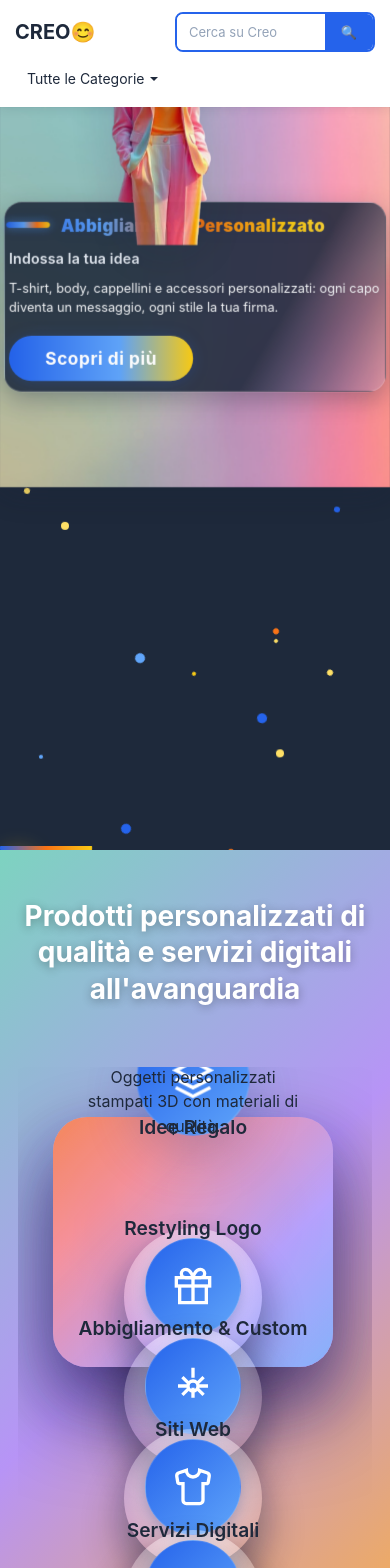
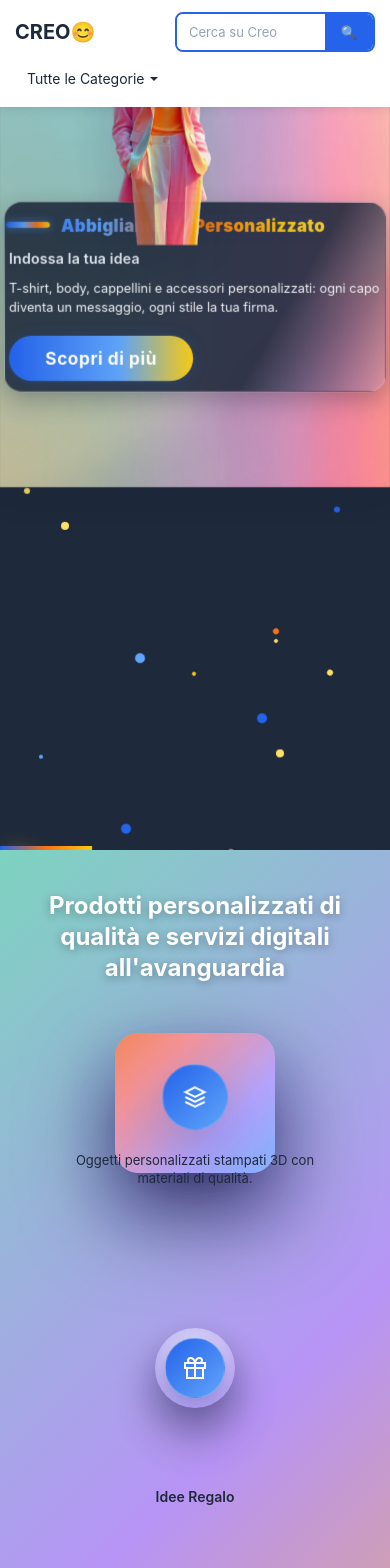
Before and after one commit to Razzinn/Art.E, a React (Vite) app in the folder Art.e_proj/: page / in a window 390 px wide. Shown: the top 1568 px of the page. Built offline with nearby package versions, Linux system fonts and the light colour scheme.

Commit message:
fix offers

```diff
--- a/Art.e_proj/src/components/Offers.css
+++ b/Art.e_proj/src/components/Offers.css
@@ -1,5 +1,5 @@
 .offers {
-  padding: 80px 0;
+  padding: 60px 0 40px 0; /* Ridotto padding verticale */
   position: relative;
   /* Transizione più lunga e fluida per eliminare cambi repentini */
   transition: background 4s cubic-bezier(0.25, 0.1, 0.25, 1);
@@ -82,11 +82,11 @@
 
 .offers-title {
   text-align: center;
-  font-size: clamp(28px, 4vw, 42px);
+  font-size: clamp(24px, 3.5vw, 36px); /* Ridotto font-size */
   font-weight: 700;
   color: #ffffff;
   text-shadow: 0 2px 10px rgba(0,0,0,0.3);
-  margin: 0 0 60px;
+  margin: 0 0 40px; /* Ridotto margin-bottom */
   line-height: 1.3;
   max-width: 900px;
   margin-left: auto;
@@ -95,10 +95,10 @@
 
 .services-grid {
   display: grid;
-  grid-template-columns: repeat(3, 1fr);
-  grid-template-rows: repeat(2, 1fr);
-  gap: 60px 40px;
-  max-width: 1000px;
+  grid-template-columns: repeat(4, 1fr); /* 4 colonne per 4 card */
+  grid-template-rows: 1fr; /* Una sola riga */
+  gap: 30px 25px; /* Gap ottimizzato per 4 card */
+  max-width: 1000px; /* Aumentata larghezza per 4 card */
   margin: 0 auto;
   will-change: auto; /* Evita GPU acceleration non necessaria */
 }
@@ -108,7 +108,7 @@
   padding: 0;
   text-align: center;
   width: 100%;
-  height: 340px;
+  height: 320px; /* Aumentata altezza per avere più spazio */
   display: flex;
   justify-content: center;
   align-items: flex-start;
@@ -135,10 +135,10 @@
 .service-card::before {
   content: '';
   position: absolute;
-  top: 48px;
+  top: clamp(50px, 8vh, 70px); /* Dinamico basato sull'altezza viewport */
   left: 50%;
-  width: 138px;
-  height: 138px;
+  width: clamp(100px, 15vw, 130px); /* Dinamico basato sulla larghezza viewport */
+  height: clamp(100px, 15vw, 130px); /* Mantiene proporzione quadrata */
   background: radial-gradient(circle at 50% 35%, rgba(255, 255, 255, 0.75) 0%, rgba(255, 255, 255, 0.35) 48%, rgba(255, 255, 255, 0.05) 78%);
   border-radius: 50%;
   transform: translateX(-50%);
@@ -168,10 +168,10 @@
 .service-card::after {
   content: '';
   position: absolute;
-  top: 74px;
+  top: clamp(70px, 12vh, 95px); /* Centrato rispetto al ::before dinamico */
   left: 50%;
-  width: 220px;
-  height: 220px;
+  width: clamp(180px, 25vw, 210px); /* Proporzionato */
+  height: clamp(180px, 25vw, 210px); /* Proporzionato */
   background: radial-gradient(circle at 50% 30%, rgba(255, 255, 255, 0.18) 0%, rgba(28, 45, 98, 0.22) 55%, rgba(3, 6, 20, 0) 80%);
   border-radius: 50%;
   transform: translateX(-50%) translateY(12px) scale(0.75);
@@ -183,10 +183,10 @@
 
 .service-card:is(:hover, :has(.service-icon:hover))::before,
 .service-card--active::before {
-  top: 36px;
-  width: 280px;
-  height: 250px;
-  border-radius: 34px;
+  top: clamp(20px, 4vh, 35px); /* Hover dinamico */
+  width: clamp(220px, 35vw, 280px); /* Espansione dinamica */
+  height: clamp(200px, 30vh, 250px); /* Espansione dinamica */
+  border-radius: clamp(24px, 4vw, 36px);
   opacity: 1;
   background: linear-gradient(135deg, rgba(255, 122, 122, 0.88), rgba(104, 176, 255, 0.92));
   box-shadow: 0 40px 88px rgba(6, 9, 24, 0.6), 0 30px 60px rgba(44, 71, 146, 0.38);
@@ -219,12 +219,12 @@
 
 .service-icon {
   position: absolute;
-  top: 70px;
+  top: clamp(100px, 15.5vh, 135px); /* Centro del background: 50px + (100px/2) = 100px, ecc. */
   left: 50%;
-  width: 96px;
-  height: 96px;
+  width: clamp(60px, 10vw, 85px); /* Dimensione dinamica */
+  height: clamp(60px, 10vw, 85px); /* Mantiene proporzione quadrata */
   margin: 0;
-  transform: translateX(-50%);
+  transform: translate(-50%, -50%); /* Centra sia orizzontale che verticale */
   background: linear-gradient(135deg, var(--brand), var(--brand-light));
   border-radius: 50%;
   border: 1px solid rgba(225, 227, 232, 0.18);
@@ -241,15 +241,15 @@
 
 .service-card:is(:hover, :has(.service-icon:hover)) .service-icon,
 .service-card--active .service-icon {
-  top: 36%;
+  top: clamp(40%, 45%, 50%); /* Centrata dinamicamente nell'hover */
   transform: translate(-50%, -50%) scale(1.18);
   box-shadow: 0 18px 44px rgba(44, 71, 146, 0.28);
 }
 
 .service-icon svg {
   position: relative;
-  width: 40px;
-  height: 40px;
+  width: clamp(24px, 4vw, 36px); /* Proporzionato alla dimensione dell'icona */
+  height: clamp(24px, 4vw, 36px); /* Proporzionato alla dimensione dell'icona */
   transition: all 0.6s ease;
   transition-delay: 0.32s;
   will-change: transform;
@@ -262,14 +262,14 @@
 
 .service-title {
   position: absolute;
-  bottom: 6vw;
+  bottom: 40px; /* Posizione fissa dal basso per evitare sovrapposizioni */
   left: 50%;
   transform: translateX(-50%);
-  font-size: 20px;
+  font-size: 18px; /* Ridotto font-size per card più piccole */
   font-weight: 600;
   color: var(--text);
   margin: 0;
-  width: calc(100% - 40px);
+  width: calc(100% - 30px); /* Ridotta larghezza per migliore spaziatura */
   text-align: center;
   opacity: 1;
   transition: all 0.4s ease;
@@ -285,17 +285,17 @@
 
 .service-description {
   position: absolute;
-  width: min(280px, calc(100% - 96px));
-  top: clamp(168px, 47%, 212px);
+  width: min(240px, calc(100% - 80px)); /* Ridotta larghezza per card più piccole */
+  top: clamp(180px, 65%, 220px); /* Spostata più in basso per evitare sovrapposizione */
   left: 50%;
   transform: translate(-50%, 0);
   opacity: 0;
   visibility: hidden;
-  font-size: 0.95rem;
+  font-size: 0.9rem; /* Ridotto font-size */
   color: var(--text);
-  line-height: 1.55;
-  padding: 22px 24px;
-  border-radius: 18px;
+  line-height: 1.5; /* Ridotta interlinea */
+  padding: 18px 20px; /* Ridotto padding */
+  border-radius: 16px; /* Ridotto border-radius */
   margin: 0 auto;
   text-align: center;
   transition: all 0.4s ease, visibility 0s 0.4s;
@@ -315,78 +315,186 @@
   pointer-events: auto;
 }
 
-/* Responsive design */
+/* Responsive design ottimizzato */
+@media (max-width: 1100px) {
+  .services-grid {
+    grid-template-columns: repeat(2, 1fr); /* 2x2 su tablet grandi */
+    grid-template-rows: repeat(2, 1fr);
+    gap: clamp(20px, 3vw, 30px);
+    max-width: 650px;
+  }
+
+  .service-card {
+    height: clamp(260px, 38vh, 320px); /* Altezza dinamica maggiore */
+  }
+}
+
 @media (max-width: 900px) {
   .services-grid {
-    grid-template-columns: repeat(2, 1fr);
-    grid-template-rows: repeat(3, 1fr);
-    gap: 30px;
+    grid-template-columns: repeat(2, 1fr); /* 2x2 su tablet */
+    grid-template-rows: repeat(2, 1fr);
+    gap: clamp(15px, 2.5vw, 25px);
   }
 
   .offers-container {
-    padding: 0 30px;
+    padding: 0 clamp(20px, 4vw, 40px);
   }
 
   .service-card {
-    height: 300px;
+    height: clamp(240px, 35vh, 300px); /* Altezza dinamica per tablet aumentata */
+  }
+
+  .service-title {
+    bottom: clamp(25px, 4vh, 35px);
+    font-size: clamp(14px, 2.2vw, 18px);
   }
 }
 
 @media (max-width: 600px) {
   .offers {
-    padding: 48px 0 64px;
+    padding: 40px 0 48px; /* Valori fissi più affidabili */
   }
 
   .offers-container {
-    padding: 0 18px;
+    padding: 0 20px;
   }
 
   .services-grid {
     display: flex;
-    flex-direction: column;
-    gap: 32px;
-    max-height: calc(82vh - 120px);
-    overflow-y: auto;
-    padding-right: 4px;
-    scroll-snap-type: y mandatory;
-    -webkit-overflow-scrolling: touch;
-    scrollbar-width: none;
+    flex-direction: column; /* Colonna singola su mobile */
+    gap: 25px;
+    max-height: none;
+    overflow-y: visible;
+    padding-right: 0;
+    scroll-snap-type: none;
+  }
+
+  .service-card {
+    height: 260px; /* Altezza fissa maggiore per mobile */
+    padding: 20px 15px 0;
+  }
+
+  /* Posizioni fisse e semplici per mobile */
+  .service-card::before {
+    top: 45px !important;
+    width: 90px !important;
+    height: 90px !important;
+  }
+
+  .service-card::after {
+    top: 65px !important;
+    width: 150px !important;
+    height: 150px !important;
+  }
+
+  .service-icon {
+    top: 90px !important; /* Centro del background: 45px + (90px/2) = 90px */
+    width: 70px !important;
+    height: 70px !important;
+    transform: translate(-50%, -50%) !important; /* Centra perfettamente */
+  }
+
+  .service-icon svg {
+    width: 28px !important;
+    height: 28px !important;
+  }
+
+  .service-title {
+    bottom: 25px;
+    font-size: 15px;
+    font-weight: 600;
+  }
+
+  /* Hover effects semplificati per mobile */
+  .service-card:is(:hover, :has(.service-icon:hover))::before,
+  .service-card--active::before {
+    top: 25px !important;
+    width: 180px !important;
+    height: 160px !important;
+    border-radius: 24px !important;
+  }
+
+  .service-card:is(:hover, :has(.service-icon:hover)) .service-icon,
+  .service-card--active .service-icon {
+    top: 35% !important;
+    transform: translate(-50%, -50%) scale(1.1) !important; /* Scale ridotto */
+  }
+
+  .service-description {
+    top: 180px; /* Spostata più in basso */
+    max-width: 90%;
+    font-size: 13px;
+    line-height: 1.4;
+    padding: 15px;
+  }
+
+  .service-card--active .service-description {
+    top: 65% !important;
+    transform: translate(-50%, -50%);
+    width: calc(100% - 40px);
   }
 
   .services-grid::-webkit-scrollbar {
     display: none;
   }
+}
 
+/* Media query per schermi molto piccoli - valori fissi */
+@media (max-width: 400px) {
   .service-card {
-    padding: 24px 20px 0;
-    height: clamp(280px, 64vh, 360px);
-    scroll-snap-align: center;
+    height: 240px; /* Altezza fissa maggiore per schermi piccoli */
   }
 
   .service-card::before {
-    top: 60px;
+    top: 40px !important;
+    width: 80px !important;
+    height: 80px !important;
+  }
+
+  .service-card::after {
+    top: 55px !important;
+    width: 130px !important;
+    height: 130px !important;
+  }
+
+  .service-icon {
+    top: 80px !important; /* Centro del background: 40px + (80px/2) = 80px */
+    width: 60px !important;
+    height: 60px !important;
+    transform: translate(-50%, -50%) !important; /* Centra perfettamente */
+  }
+
+  .service-icon svg {
+    width: 24px !important;
+    height: 24px !important;
   }
 
   .service-title {
-    bottom: 24vw;
-    font-size: 1.2rem;
+    font-size: 14px;
+    bottom: 20px;
   }
 
-  .service-description {
-    top: clamp(220px, 66vw, 300px);
-    max-width: 280px;
-    font-size: 1rem;
-    line-height: 1.55;
-    padding: 22px 26px 26px;
+  .offers-container {
+    padding: 0 15px;
   }
 
-  .service-card--active .service-icon {
-    top: 32%;
+  /* Hover semplificato per schermi piccoli */
+  .service-card:is(:hover, :has(.service-icon:hover))::before,
+  .service-card--active::before {
+    top: 20px !important;
+    width: 160px !important;
+    height: 140px !important;
+  }
+}
+
+/* Ottimizzazione per schermi ultra-wide */
+@media (min-width: 1400px) {
+  .services-grid {
+    max-width: 1200px;
+    gap: 35px;
   }
 
-  .service-card--active .service-description {
-    top: 68%;
-    transform: translate(-50%, -50%);
-    width: calc(100% - 56px);
+  .service-card {
+    height: 320px;
   }
 }
--- a/Art.e_proj/src/components/Offers.jsx
+++ b/Art.e_proj/src/components/Offers.jsx
@@ -30,20 +30,6 @@ const SERVICE_ITEMS = [
     ),
   },
   {
-    title: 'Restyling Logo',
-    description: 'Rinnova la tua identità aziendale con logo moderni.',
-    slug: 'restyling-logo',
-    icon: (
-      <svg viewBox="0 0 24 24" fill="none" stroke="currentColor" strokeWidth="2">
-        <circle cx="12" cy="12" r="3" />
-        <path d="M12 1v6m0 6v6" />
-        <path d="M21 12h-6m-6 0H3" />
-        <path d="M18.36 6.64l-4.24 4.24m-4.24 0L5.64 6.64" />
-        <path d="M18.36 17.36l-4.24-4.24m-4.24 0l-4.24 4.24" />
-      </svg>
-    ),
-  },
-  {
     title: 'Abbigliamento & Custom',
     description: 'T-Shirt, felpe e accessori personalizzabili.',
     slug: 'abbigliamento-e-custom',
@@ -54,7 +40,7 @@ const SERVICE_ITEMS = [
     ),
   },
   {
-    title: 'Siti Web',
+    title: 'Siti Web & App',
     description: 'Siti e app professionali responsive e ottimizzati SEO.',
     slug: null,
     icon: (
@@ -65,16 +51,6 @@ const SERVICE_ITEMS = [
         <line x1="2" y1="9" x2="22" y2="9" />
         <circle cx="6.5" cy="6.5" r=".5" />
         <circle cx="9.5" cy="6.5" r=".5" />
-      </svg>
-    ),
-  },
-  {
-    title: 'Servizi Digitali',
-    description: 'Digital marketing, social media management e grafica pubblicitaria.',
-    slug: 'servizi-digitali',
-    icon: (
-      <svg viewBox="0 0 24 24" fill="none" stroke="currentColor" strokeWidth="2">
-        <path d="M12 2l3.09 6.26L22 9.27l-5 4.87 1.18 6.88L12 17.77l-6.18 3.25L7 14.14 2 9.27l6.91-1.01L12 2z" />
       </svg>
     ),
   },
--- a/Art.e_proj/src/data/serviceSections.js
+++ b/Art.e_proj/src/data/serviceSections.js
@@ -1,13 +1,4 @@
 export const SERVICE_SECTIONS = [
-  {
-    id: 'logo',
-    slug: 'restyling-logo',
-    title: 'Restyling Logo',
-    subtitle: 'Rinnova la tua identità visiva',
-    description:
-      'Raccontaci la storia del tuo brand, gli elementi da mantenere e le nuove direzioni estetiche che vorresti esplorare.',
-    heroNote: 'Carica il logo attuale, eventuali bozzetti o moodboard di riferimento.',
-  },
   {
     id: 'pranks',
     slug: 'regali-e-prank',
@@ -26,15 +17,6 @@ export const SERVICE_SECTIONS = [
       'Indica tipologia, quantità, colori, taglie e qualsiasi riferimento grafico per sviluppare il tuo progetto personalizzato.',
     heroNote: 'Accettiamo mockup, loghi e tabelle taglie in PDF, PNG, SVG o AI.',
   },
-  {
-    id: 'digital',
-    slug: 'servizi-digitali',
-    title: 'Servizi Digitali',
-    subtitle: 'Web, app e marketing digitale',
-    description:
-      'Spiegaci gli obiettivi digitali, il pubblico di riferimento e le funzionalità chiave che desideri implementare.',
-    heroNote: 'Carica documenti di brief, sitemap, wireframe o esempi di riferimento.',
-  },
 ];
 
 export const getServiceBySlug = (slug) =>
```
Also changed, not shown: Art.e_proj/src/components/ServiceForms.jsx (+0 -14 lines).
